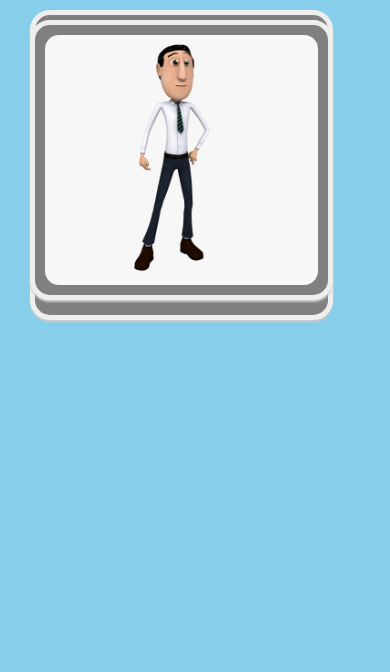
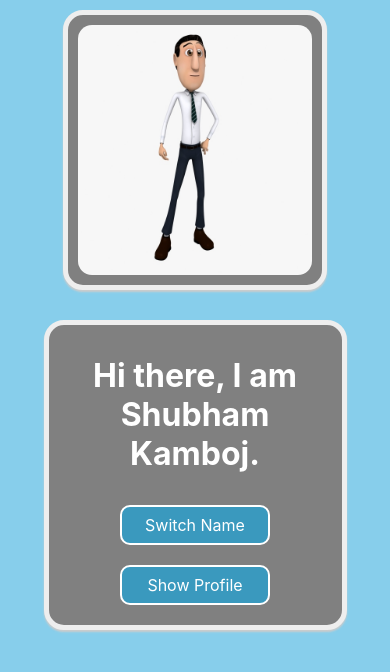
Before and after one commit to shkamboj/react_starter, a React (Create React App) app: page / in a window 390 px wide. Shown: the top 672 px of the page. Built offline with nearby package versions, Linux system fonts and the light colour scheme.

Commit message:
fully mobile responsive

```diff
--- a/src/App.css
+++ b/src/App.css
@@ -23,7 +23,7 @@ body {
  	.App {
     align-self: center;
     text-align: center;
-    margin: 10px 20px 20px 30px;
+    margin: 10px auto 30px;
     color : white;
     background : grey;
     border : 5px solid #eee;
--- a/src/App.js
+++ b/src/App.js
@@ -88,9 +88,9 @@ class App extends Component{
   }
     return(
     <div className ='App'>
-      <h1>This line is written using Class</h1>
+      <h1>Hi there, I am Shubham Kamboj.</h1>
       <button onClick= {this.switchNameHandler.bind(this, "Abhijeet")}>Switch Name</button>
-      <button onClick= {this.togglePeopleHandler}>Dynamic</button>
+      <button onClick= {this.togglePeopleHandler}>Show Profile</button>
      {peeps}
     </div>
     );
--- a/src/Pure_js.css
+++ b/src/Pure_js.css
@@ -26,15 +26,15 @@
 
   @media only screen and (max-width: 600px) {
 	.Pure_js {
+		align-self: center;
 		text-align: center;
-		position: absolute;
-		margin: 10px 20px 20px 30px;
+		margin: 10px auto 30px;
 		color : white;
 		background : grey;
 		border : 5px solid #eee;
 		border-radius : 20px;
 		box-shadow : 0 2px 2px #ccc;
-		width : 70%;
+		width : 60%;
 		height:  250px;
 		padding : 10px;
 	}
```
